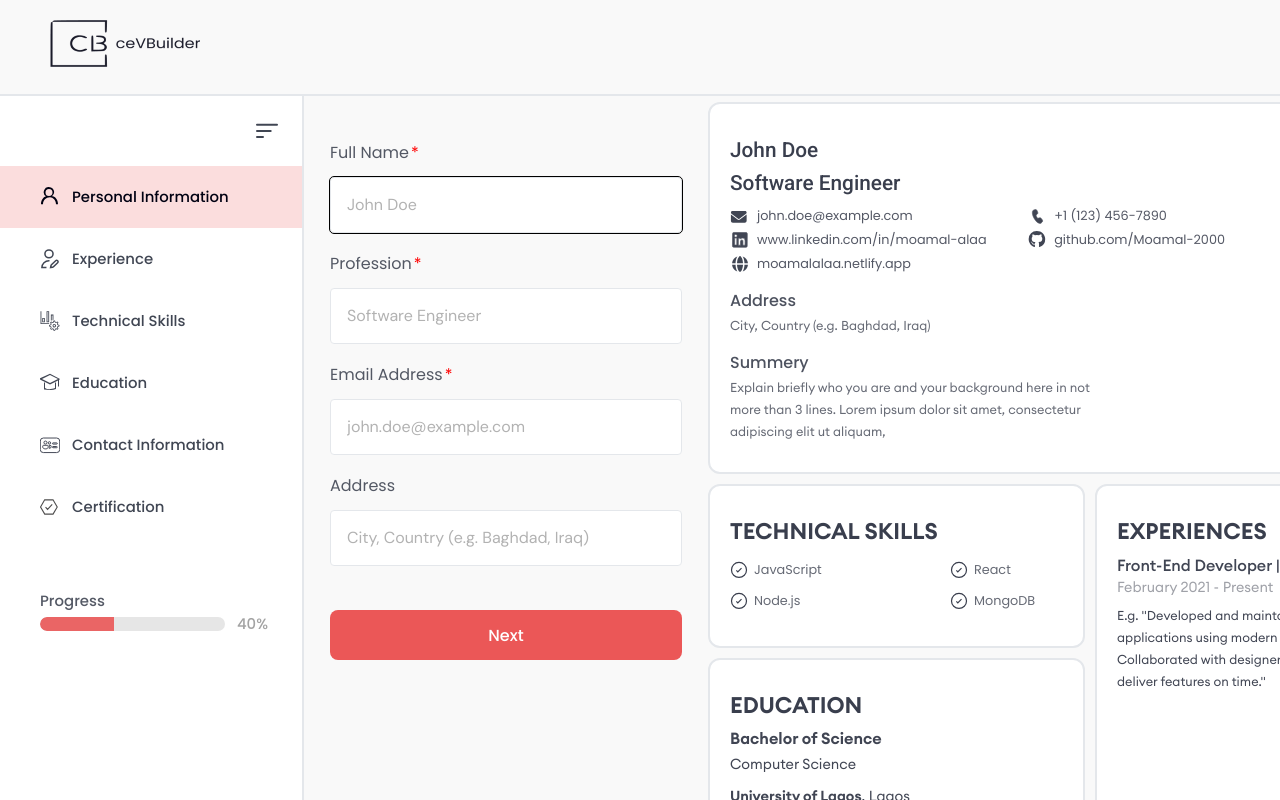
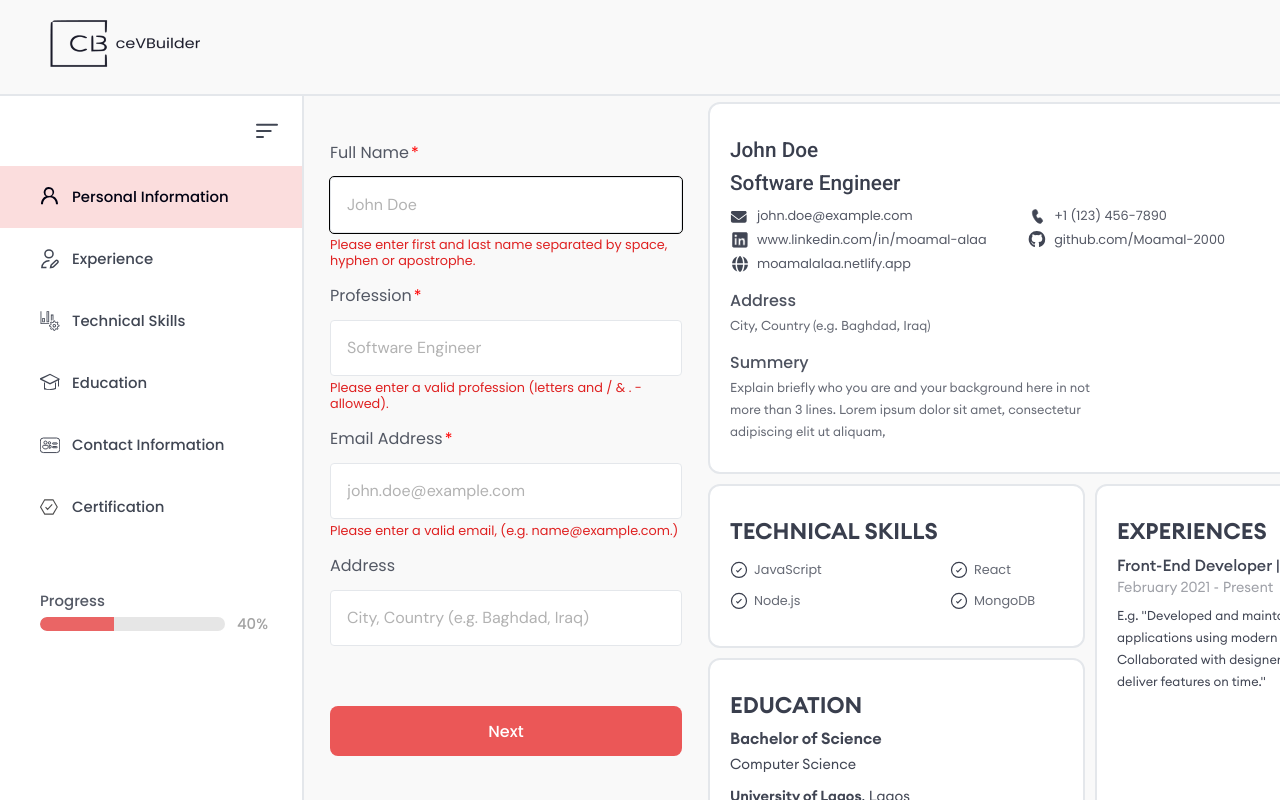
Before and after one commit to Moamal-2000/resume-builder, a Next.js app: page /builder in a window 1280 px wide. Shown: the top 800 px of the page. Built offline with nearby package versions, Linux system fonts and the light colour scheme.

Commit message:
feat(forms): add validation warning texts to personal info form fields

```diff
--- a/src/stores/forms.store/states.js
+++ b/src/stores/forms.store/states.js
@@ -6,10 +6,12 @@ export const personalInfoInputs = [
     name: "fullName",
     type: "text",
     value: "",
-    pattern: "^[A-Za-z]{2,}([ '-][A-Za-z.]+)*$",
+    pattern: "^[A-Za-z]{2,}[ '-][A-Za-z.]+$",
     placeholder: "John Doe",
     required: true,
     hasValidValue: false,
+    warningMessage:
+      "Please enter first and last name separated by space, hyphen or apostrophe.",
     id: 1,
   },
   {
@@ -21,6 +23,8 @@ export const personalInfoInputs = [
     placeholder: "Software Engineer",
     required: true,
     hasValidValue: false,
+    warningMessage:
+      "Please enter a valid profession (letters and / & . - allowed).",
     id: 2,
   },
   {
@@ -32,6 +36,7 @@ export const personalInfoInputs = [
     placeholder: "john.doe@example.com",
     required: true,
     hasValidValue: false,
+    warningMessage: "Please enter a valid email, (e.g. name@example.com.)",
     id: 3,
   },
   {
@@ -43,6 +48,7 @@ export const personalInfoInputs = [
     placeholder: "City, Country (e.g. Baghdad, Iraq)",
     required: false,
     hasValidValue: true,
+    warningMessage: "Please enter a valid address (e.g., City, Country).",
     id: 4,
   },
 ];
```
